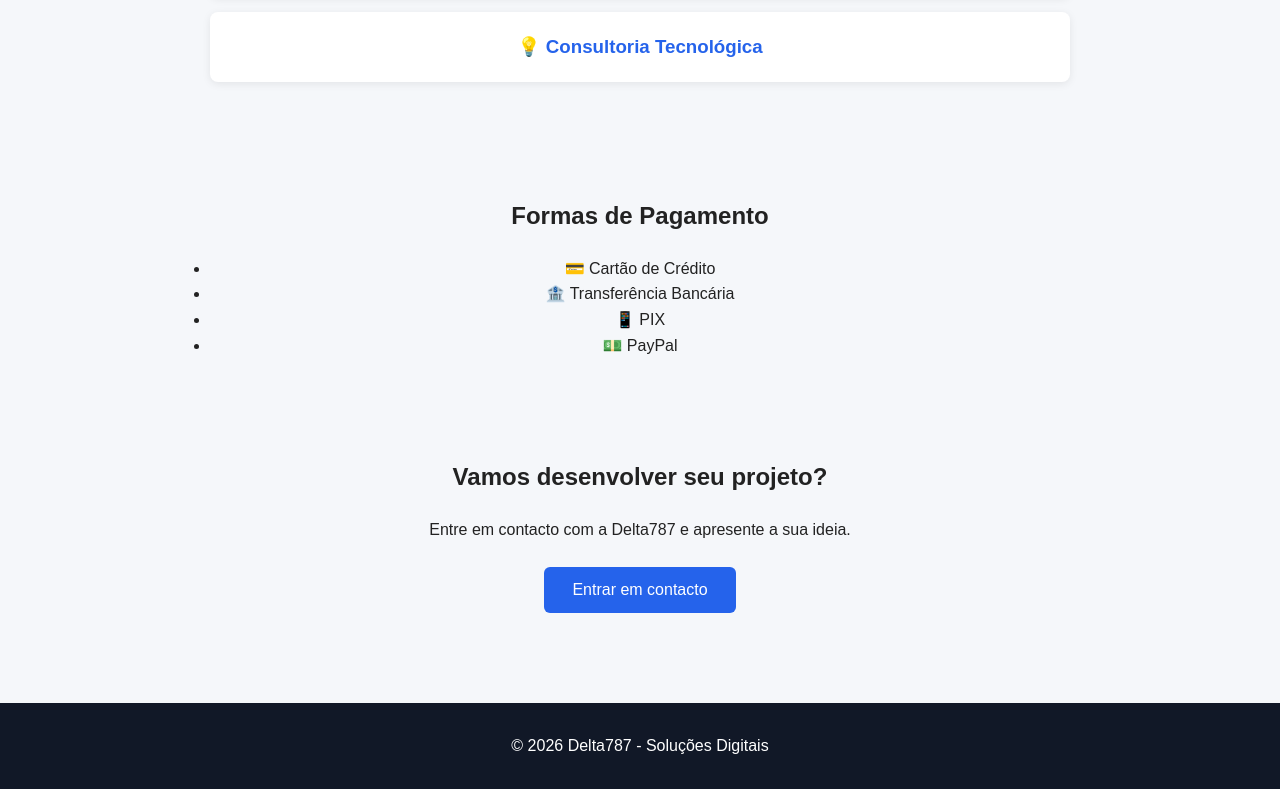
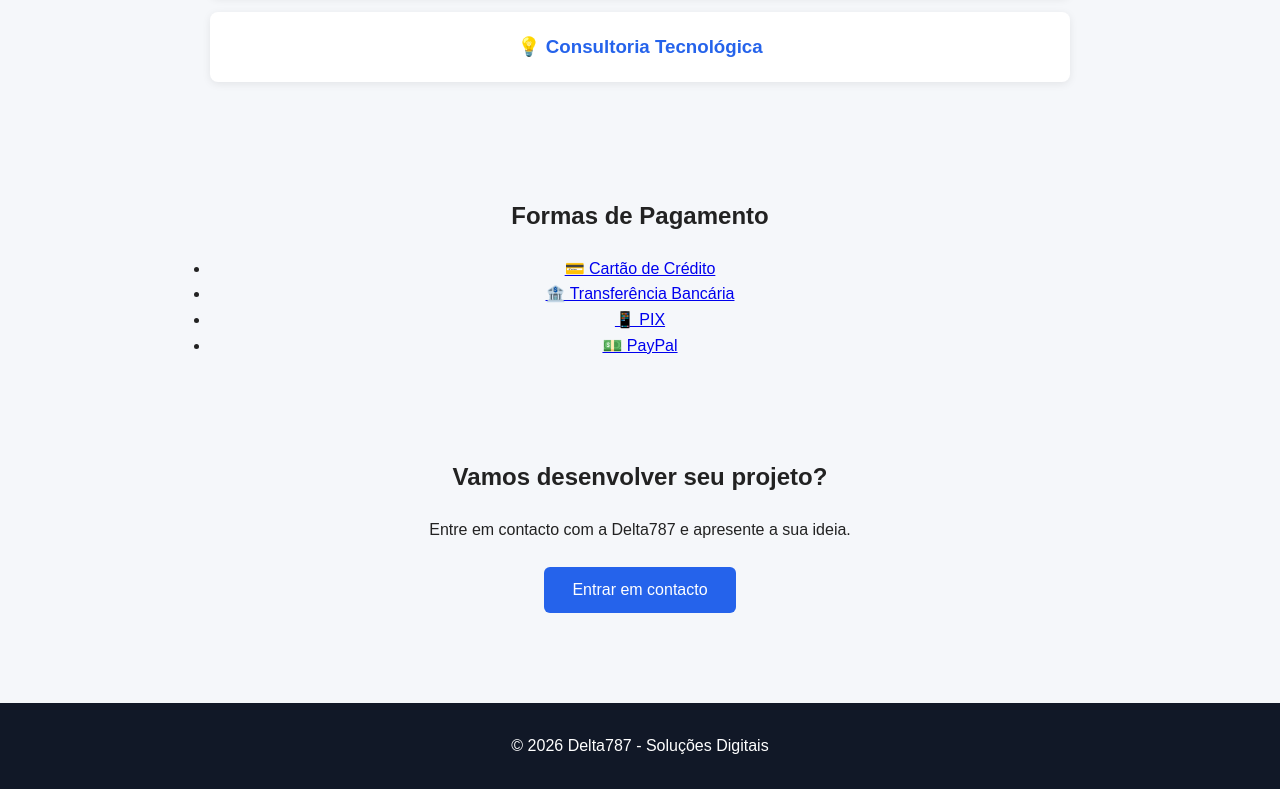
Before and after one commit to Delta-WQ/logicadasbatatas, a website: page index.html in a window 1280 px wide. Shown: the part 1087-1876 px from the top of the page. Drawn offline with Linux system fonts and the light colour scheme.

Commit message:
Convert payment methods to links in index.html

```diff
--- a/index.html
+++ b/index.html
@@ -45,10 +45,10 @@
 <section>
     <h2>Formas de Pagamento</h2>
     <ul>
-        <li>💳 Cartão de Crédito</li>
-        <li>🏦 Transferência Bancária</li>
-        <li>📱 PIX</li>
-        <li>💵 PayPal</li>
+        <li><a href="pagamento-cartao.html">💳 Cartão de Crédito</a></li>
+        <li><a href="pagamento-banco.html">🏦 Transferência Bancária</a></li>
+        <li><a href="pagamento-pix.html">📱 PIX</a></li>
+        <li><a href="pagamento-paypal.html">💵 PayPal</a></li>
     </ul>
 </section>
 
```
